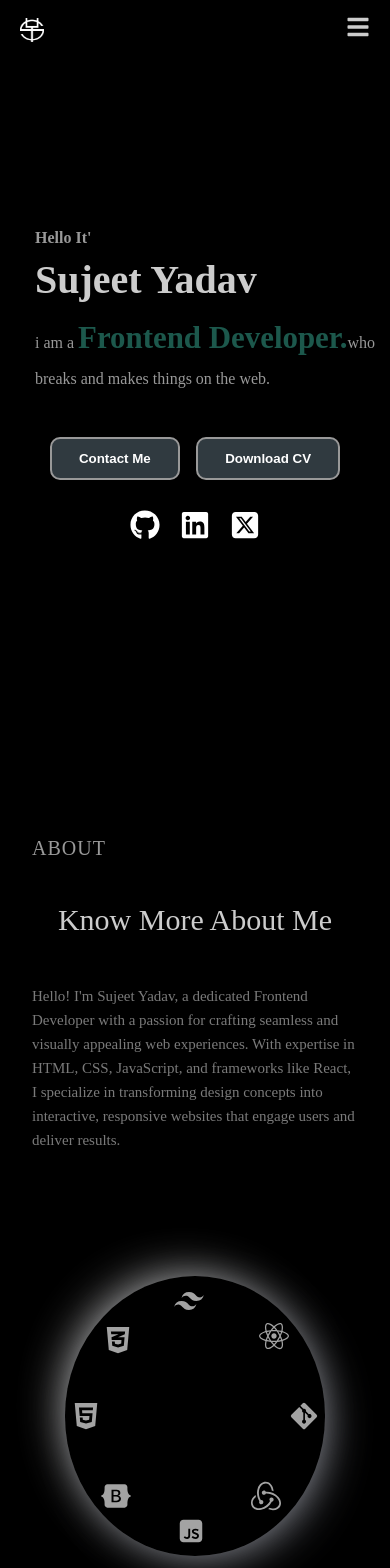
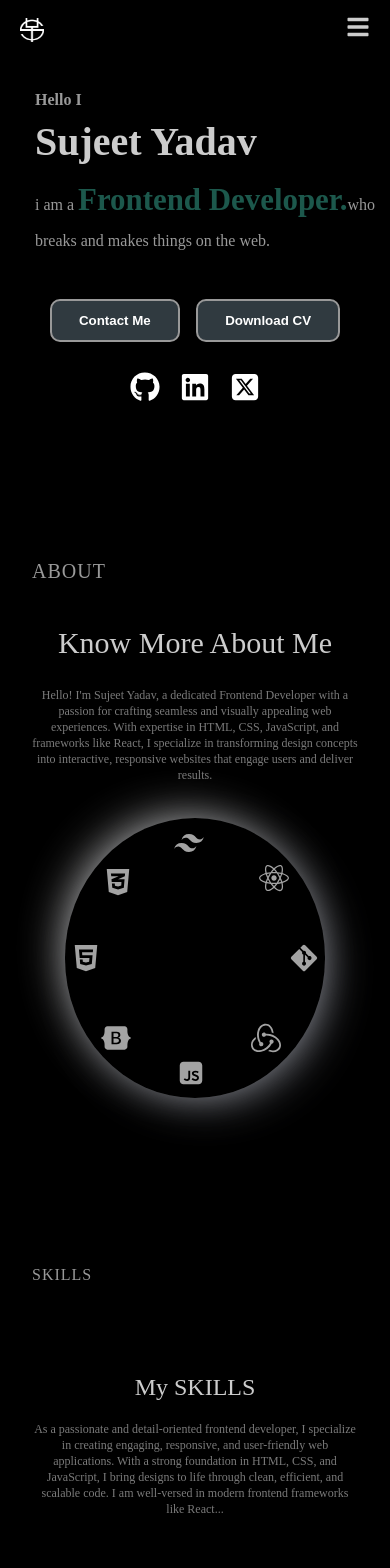
Before and after one commit to Sujeetyadav14/Portfolio, a React (Vite) app: page / in a window 390 px wide. Shown: the top 1568 px of the page. Built offline with nearby package versions, Linux system fonts and the light colour scheme.

Commit message:
initial commit

```diff
--- a/src/components/About.css
+++ b/src/components/About.css
@@ -2,7 +2,7 @@
   display:flex;
   flex-direction: column;
   align-items: center;
-
+  gap: 10px;
   background-color: black;
   padding: 64px 32px;
 
@@ -27,12 +27,18 @@ width: 100%;
 
 }
 .about-title{
+  /* edited
+
+
+   margin-top: 40px;
+  font-size: 24px;
+  */
   text-align:center;
   margin-top: 40px;
-  font-size: 24px;
+  font-size: 30px;
   line-height: 2.25rem;
   font-weight: 500;
-  margin-bottom: 0px;
+  margin-bottom: 1rem;
   color:#cccccc;
   filter: drop-shadow(3px 3px 4px black);
 }
@@ -42,7 +48,6 @@ width: 100%;
   flex-direction:row;
   height: 300px;
   width: 100%;
-  justify-content: space-between;
   /* background-color: aqua; */
 
 }
@@ -52,8 +57,6 @@ width: 100%;
   height: 100%;
   display: flex;
   align-items: center;
-
-
 }
 
 .my-section{
@@ -201,10 +204,6 @@ width: 100%;
   .about-container{
     height: 700px;
 
-  }
-  .about-me{
-    display: flex;
-    align-items: center;
   }
   .my-section{
     width: 60%;
@@ -423,30 +422,26 @@ width: 100%;
   .about-container{
     display: flex;
     flex-direction: column;
-    justify-content: space-evenly;
     align-items: center;
-    height:700px;
+    height:50%;
     width: 100%;
 
   }
-  .about-title{
-    font-size: 30px;
-  }
   .about-me{
-    display: flex;
-    align-items: self-start;
-    height: 30%;
+    /* edited
+    height: 20%;
+    */
+    height: 20%;
     width: 100%;
   }
   .my-section{
-    text-align: start;
     font-size: 1rem;
     line-height: 1.5rem;
     height: 50%;
 
   }
   .about-icon{
-    height: 50%;
+    height:350px;
     width: 100%;
   }
   .icons{
@@ -467,8 +462,14 @@ width: 100%;
     height: 85%;
   }
   .my-section{
-    font-size: 15px;
-    line-height: 1.5rem;
+    /* edited
+       font-size: 12px;
+    line-height: 1rem;
+    text-align: center;
+    */
+    font-size: 12px;
+    line-height: 1rem;
+    text-align: center;
   }
 }
 
--- a/src/components/Footer.css
+++ b/src/components/Footer.css
@@ -98,3 +98,9 @@
     height: 1.8px;
   }
 }
+
+@media (max-width:321px){
+  .left-item{
+    font-size: 0.85rem;
+  }
+}
--- a/src/components/Footer.jsx
+++ b/src/components/Footer.jsx
@@ -14,7 +14,7 @@ function Footer() {
       </div>
       <div className="footer-line"></div>
       <div className="right-footer">
-        <div className="left-item">© 2024 Sujeet Yadav. All rights</div>
+        <div className="left-item">© 2024 Sujeet Yadav. All Rights Reserved</div>
         <div className="right-item">
         <a
           href="https://github.com/Sujeetyadav14"
--- a/src/components/Hero.css
+++ b/src/components/Hero.css
@@ -1,13 +1,13 @@
 .hero{
-  height: 91.2vh;
+  height:fit-content;
   width: 100%;
-  /* background-color:#354249;  */
   background-color: black;
 
   display: flex;
   justify-content: center;
   flex-direction: column;
-  /* padding: 4rem 2rem; */
+  padding: 84px 0;
+
 
 }
 
--- a/src/components/SkillsSection.css
+++ b/src/components/SkillsSection.css
@@ -39,7 +39,7 @@ html{
 
 .section-description{
   color: #999999;
-   font-size: 1.5rem;
+   font-size:20px;
   margin: 0 auto 3rem;
   padding: 0%;
 
@@ -108,13 +108,6 @@ html{
   }
 }
 
-@media (max-width:890px){
-
-}.section-description{
-  font-size: 20px;
-  line-height: 1.75rem;
-}
-
 @media (max-width:780px){
 
   .progress-circle{
@@ -132,40 +125,36 @@ html{
   font-size: 1.4rem;
 }
 .section-description{
-  font-size: 1rem;
-    line-height: 1.5rem;
+  font-size: 16px;
 }
 .skill-card h3{
   font-size: 1rem;
 }
 }
 
-@media (max-width:730px){
-  .section-description{
-    font-size: 16px;
-    line-height: 1.5rem;
-  }
-}
 
-@media (max-width:480px){
-  .section-description{
-    font-size: 1rem;
-    line-height: 1.5rem;
-  }
-}
+
 
 @media (max-width:430px){
   .section-subtitle{
     font-size: 1rem;
   }
-  /* .section-title{
+  .section-title{
     font-size:1.5rem;
-  } */
-  /* .section-description{
-    font-size: 0.8rem;
+
+  }
+  .section-description{
+
+    /*edited
+
+           font-size: 12px;
     line-height: 1rem;
 
-  } */
+    */
+        font-size: 12px;
+    line-height: 1rem;
+
+  }
   .progress-circle{
     height: 100px;
     width: 100px;
```
